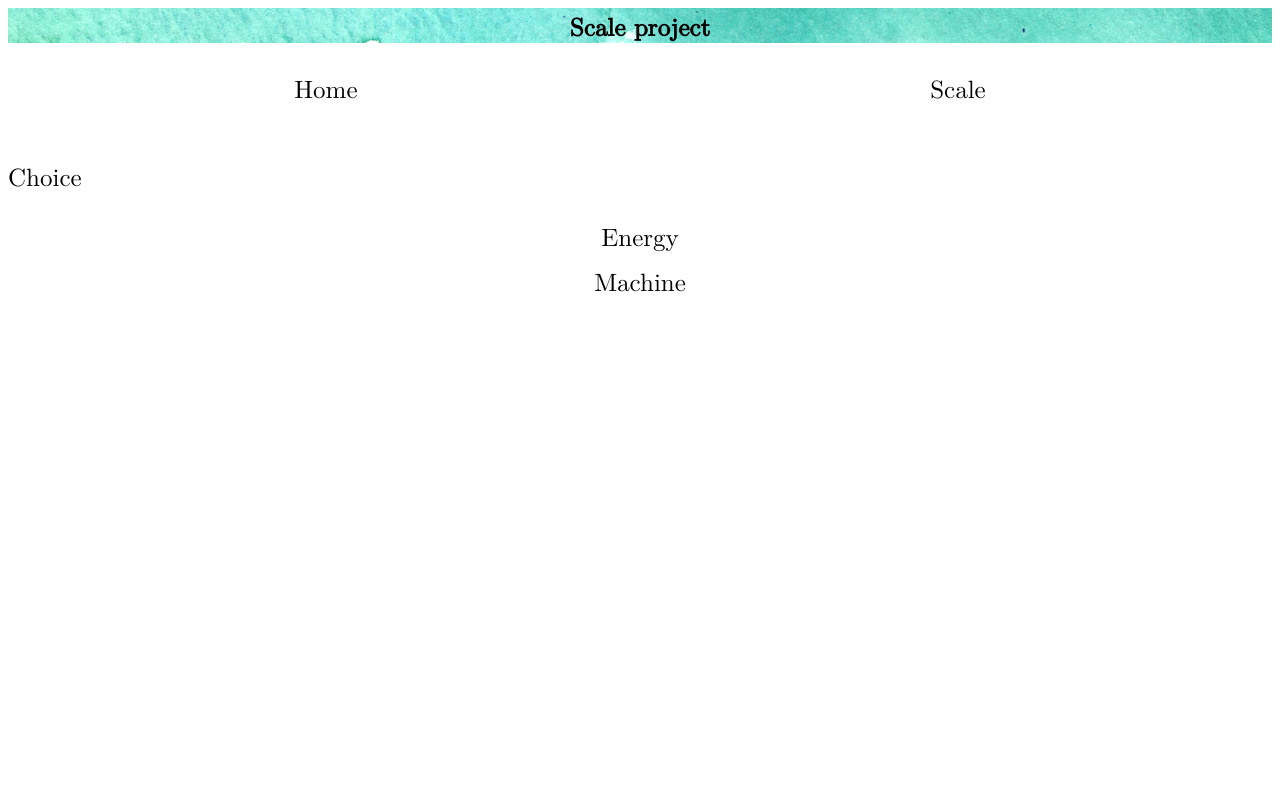
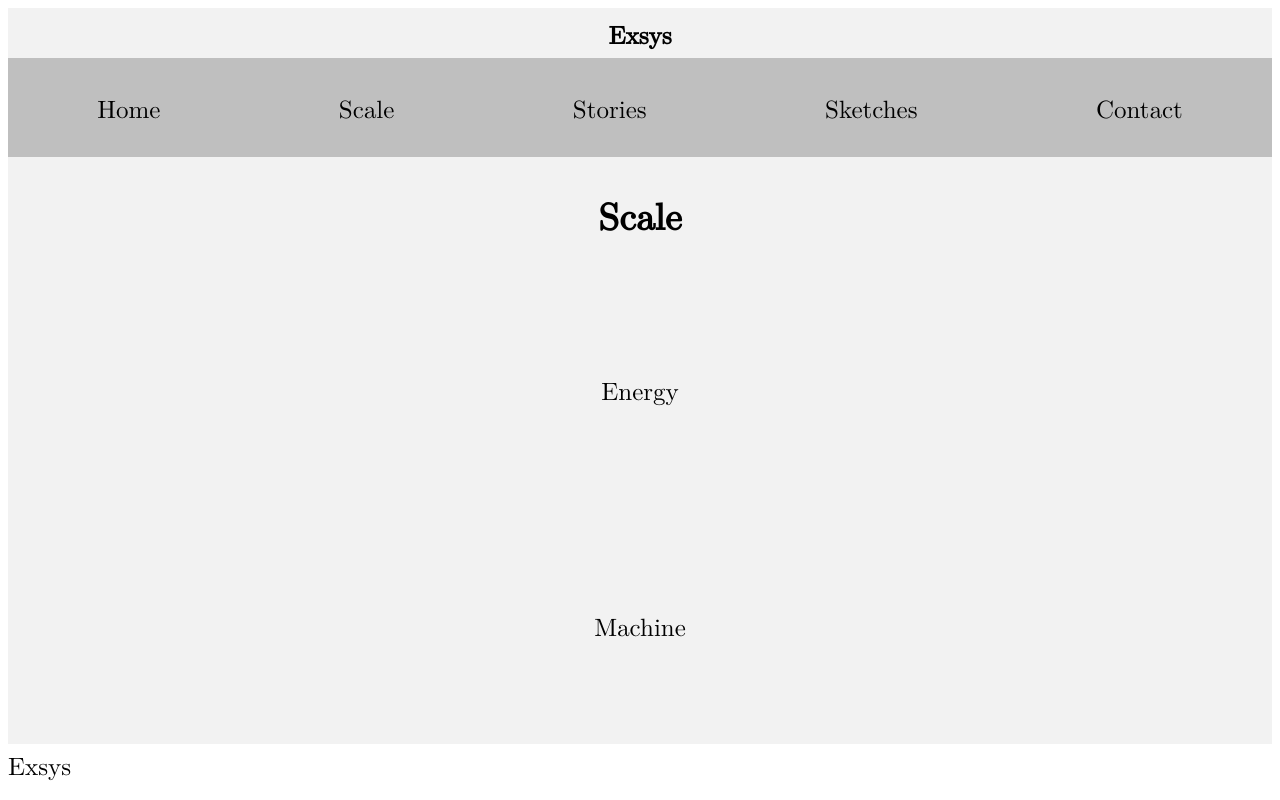
Before and after one commit to VinceCo/exsys, a Django app: page /scale/home in a window 1280 px wide. Run offline with Django 3.2, Linux system fonts and the light colour scheme.

Commit message:
Managed to make the first draft of the website.

```diff
--- a/exsys/blog/templates/blog/contact.html
+++ b/exsys/blog/templates/blog/contact.html
@@ -3,7 +3,7 @@
 {% block content %}
     <p id="message_contact">
         <span>Want to conctact me ? :) </span>
-        <span>Just send me a mail at contact.nuancesproject@gmail.com </span>
+        <span>Just send me a mail at XOXO </span>
         <span>See you.</span>
     </p>
 
--- a/exsys/scale/templates/scale/home.html
+++ b/exsys/scale/templates/scale/home.html
@@ -1,7 +1,8 @@
 {% extends "base.html" %}
+{% block title %}Scale{% endblock %}
 {% block content%}
-    <div>
-        <p>Choice</p>
+	<h1 class="title">Scale</h1>
+    <div class="items_list">
         <p class="item">
             <a href={% url "energy" %}>Energy</a>
         </p>
--- a/exsys/static/css/style_base.css
+++ b/exsys/static/css/style_base.css
@@ -17,13 +17,15 @@ body
 }
 a {
     color: inherit;
+    text-decoration: none;
 }
 header
 {
     display: flex;
     justify-content: center;
     align-items: center;
-    background: url("../background_images/header_blue_2.png") no-repeat top;
+    background-color: #f2f2f2;
+    height: 50px;
 }
 #header_title
 {
@@ -40,20 +42,24 @@ nav
     display: flex;
     flex-direction: column;
     flex: 1;
+    background-color: #bfbfbf;
 }
 #nav_links
 {
-
     display: flex;
     flex: 1;
     justify-content: space-around;
     align-items: center;
+    padding-top: 30px;
+    padding-bottom: 30px;
+    height: 50px;
 }
 #content
 {
     display: flex;
     flex-direction: column;
-    flex: 8;
+    flex: 100;
+    background-color: #f2f2f2;
 }
 footer
 {
@@ -61,10 +67,7 @@ footer
     align-items: center;
     height: 5vh;
 }
-a
-{
-    text-decoration: none;
-}
+
 
 /*-----------------------*/
 /* css for show.html */
@@ -92,7 +95,6 @@ a
     align-items: center;
     margin-top: 10px;
     margin-bottom: 10px;
-/*    background-color: black; */
 }
 
 /*-----------------------*/
@@ -103,7 +105,17 @@ a
     flex-direction: column;
     margin-top: 10px;
     margin-bottom: 10px;
-    margin-left: 20px;
+    padding-right: 10px;
+    padding-left: 10px;
+    width: 80%;
+    background-color: #cccccc;
+}
+.news_message
+{
+    display: flex;
+    flex-direction: column;
+    margin-top: 10px;
+    margin-bottom: 10px;
 }
 
 
--- a/exsys/templates/base.html
+++ b/exsys/templates/base.html
@@ -7,18 +7,21 @@
 	<meta name="author" content="Cotev">
 	<meta name="description" content="">
 	<meta name="keywords" content="">
-        <title>{% block title %}Scale project{% endblock %}</title>
+        <title>{% block title %}Exsys{% endblock %}</title>
     </head>
 
 
         <body>
-        <header><span id="header_title"><strong>Scale project</strong></span></header>
+            <header><span id="header_title"><strong>Exsys</strong></span></header>
             <div id="container_nav_contents">
                 <nav>
                     {% block nav %}
                         <div id="nav_links">
                             <a href="{% url "home" %}">Home</a>
                             <a href="{% url "home_scale" %}">Scale</a>
+                            <a href="{% url "stories" %}">Stories</a>
+                            <a href="{% url "sketches" %}">Sketches</a>
+                            <a href="{% url "contact" %}">Contact</a>
                         </div>
                     {% endblock %}
                 </nav>
@@ -28,6 +31,6 @@
                     {% endblock %}
                 </section>
             </div>
-        <footer></footer>
+            <footer>Exsys</footer>
         </body>
 </html>
--- a/exsys/templates/show.html
+++ b/exsys/templates/show.html
@@ -2,10 +2,10 @@
 {% block content %}
 {# What variable should be in block item_title ? #}
 {# it should be Sketches's list or Stories's list #}
-	<h1 class="title">{%block title %}{% endblock %}</h1>
+	<h1 class="title">{% block title %}{% endblock %}</h1>
 	<div class="items_list">
 	    	{% for item in items_list %}
-			<div class={%block div_class %}{% endblock %}>
+                <div class={% block div_class %}{% endblock %}>
                     {% block show_item %}
                     {% endblock%}
 	    	    		{% comment %}
```
Also changed, not shown: exsys/blog/templates/blog/home.html (+14 -3 lines), exsys/db.sqlite3, exsys/media/sketches/20190712_190555.jpg (added), 1 other file. Lines whose indentation alone changed are shown as unchanged.
